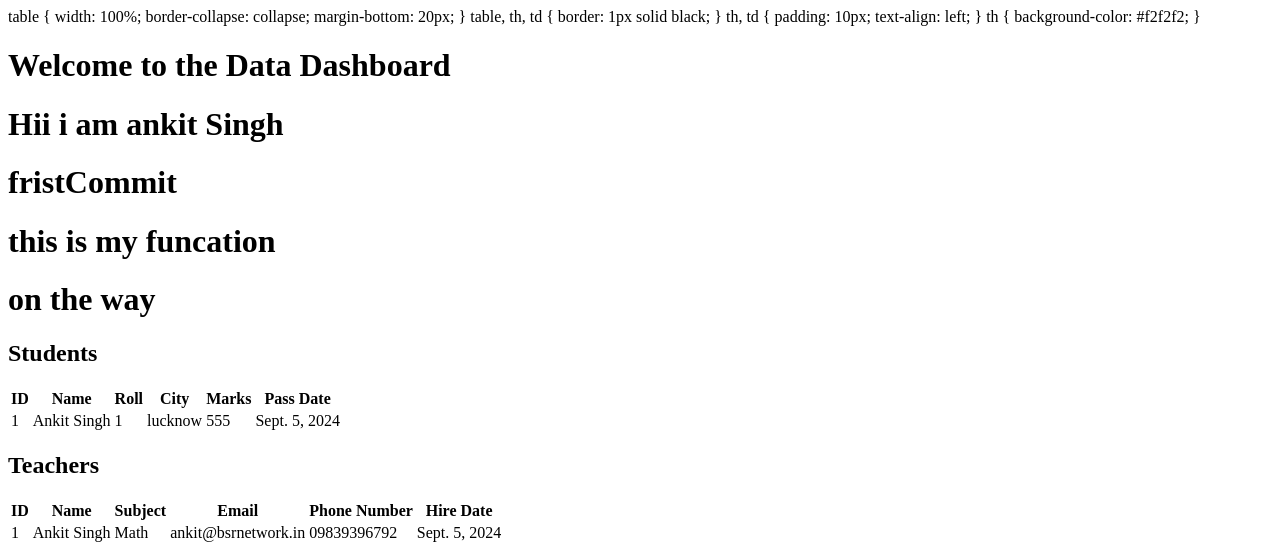
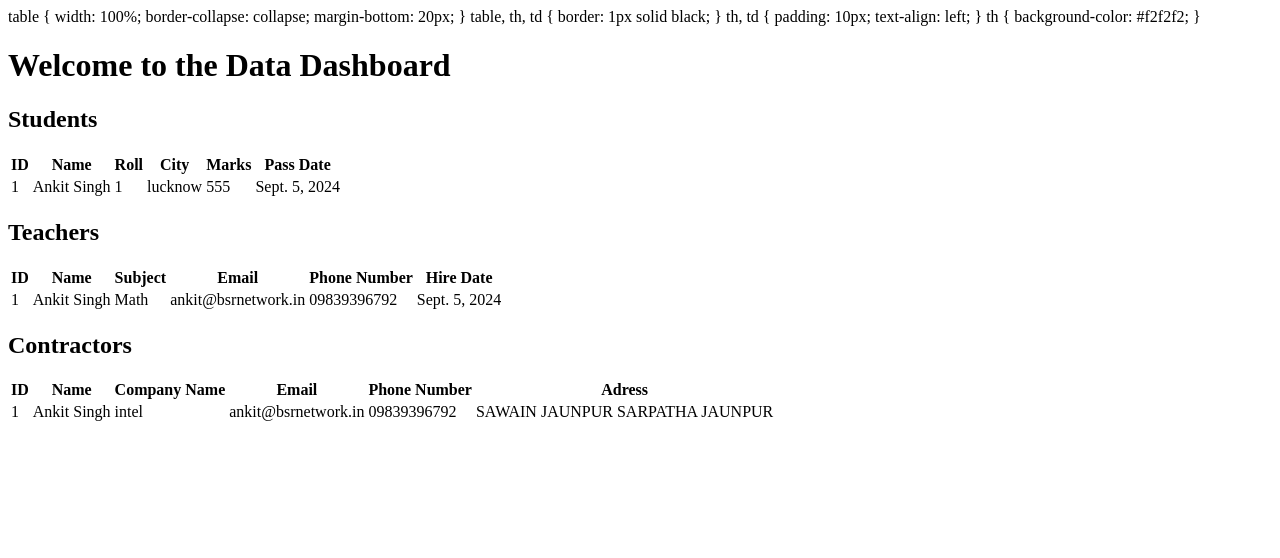
Before and after one commit to ankit-singh1718190/Abstract, a Django app: page /a/ in a window 1280 px wide. Shown: the top 558 px of the page. Run offline with Django 5.2, Linux system fonts and the light colour scheme; data comes from the database, SQL or seed files in the repository.

Commit message:
done home page

```diff
--- a/myapp/templates/myapp/home.html
+++ b/myapp/templates/myapp/home.html
@@ -25,10 +25,6 @@
 </head>
 <body>
     <h1>Welcome to the Data Dashboard</h1>
-	<h1>Hii i am ankit Singh</h1>
-    <h1>fristCommit</h1>
-    <h1>this is my funcation</h1>
-    <h1>on the way</h1>
     <!-- Student Data Table -->
     <h2>Students</h2>
     <table>
```
